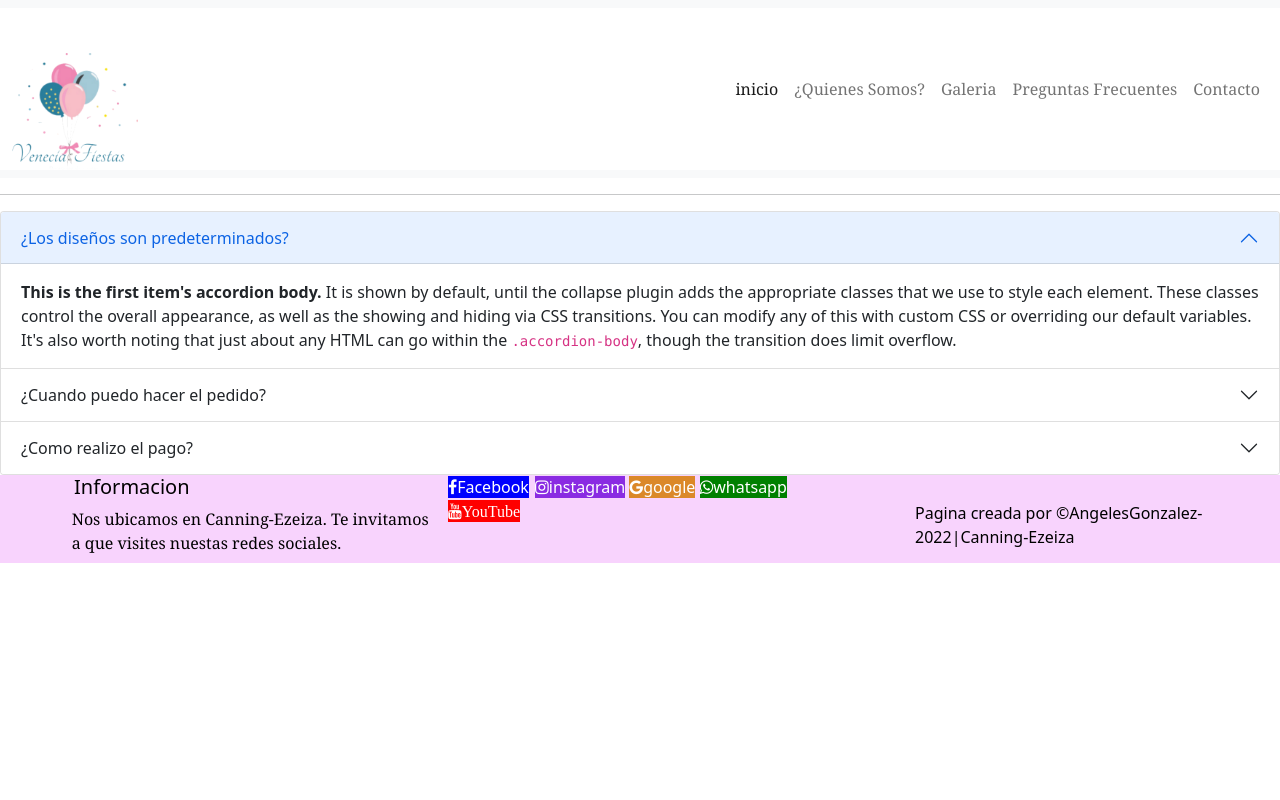
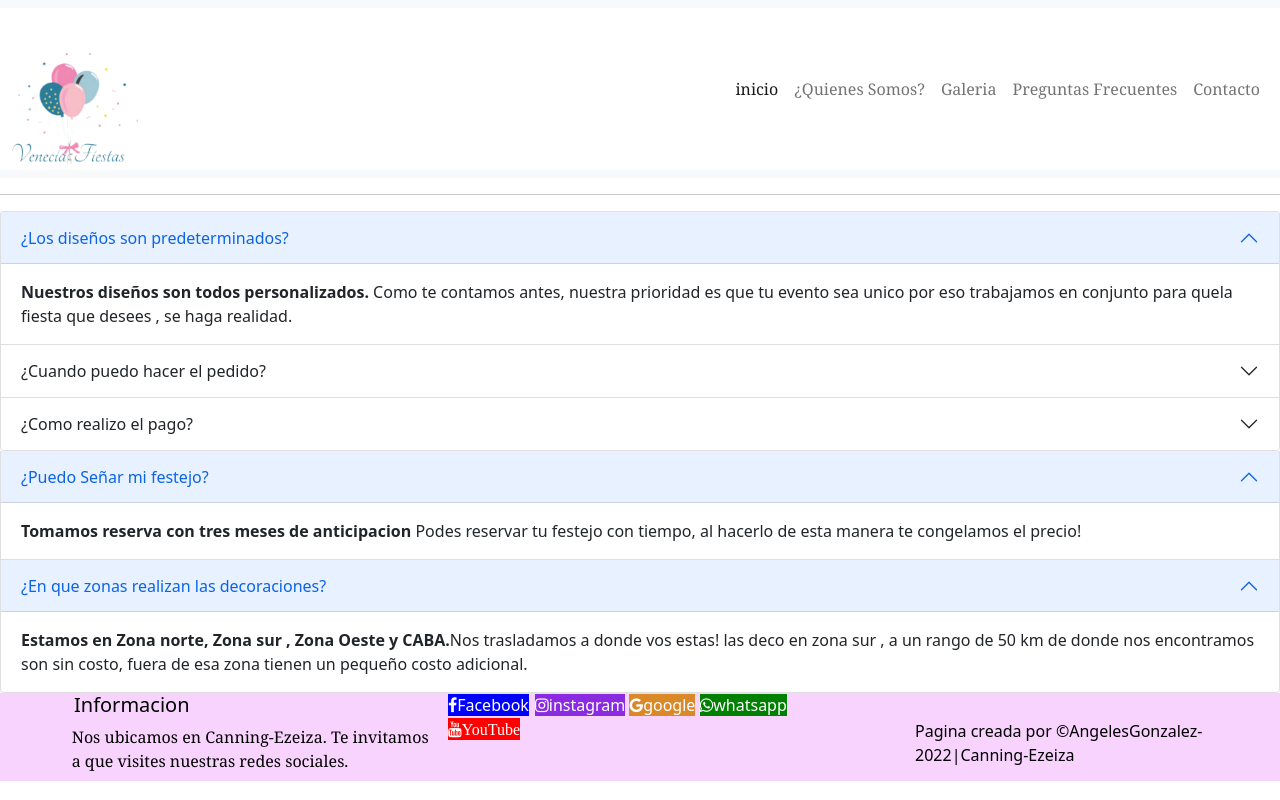
Before and after one commit to angelesga90/proyectofinal, a website: page paginas/Faq.html in a window 1280 px wide. Drawn offline with nearby package versions, Linux system fonts and the light colour scheme.

Commit message:
tercerentrega

```diff
--- a/paginas/Faq.html
+++ b/paginas/Faq.html
@@ -59,7 +59,8 @@
     </h2>
     <div id="panelsStayOpen-collapseOne" class="accordion-collapse collapse show" aria-labelledby="panelsStayOpen-headingOne">
       <div class="accordion-body">
-        <strong>This is the first item's accordion body.</strong> It is shown by default, until the collapse plugin adds the appropriate classes that we use to style each element. These classes control the overall appearance, as well as the showing and hiding via CSS transitions. You can modify any of this with custom CSS or overriding our default variables. It's also worth noting that just about any HTML can go within the <code>.accordion-body</code>, though the transition does limit overflow.
+        <strong>Nuestros diseños son todos personalizados.</strong> Como te contamos antes, nuestra prioridad es que tu evento sea unico
+        por eso trabajamos en conjunto para quela fiesta que desees , se haga realidad.
       </div>
     </div>
   </div>
@@ -71,7 +72,8 @@
     </h2>
     <div id="panelsStayOpen-collapseTwo" class="accordion-collapse collapse" aria-labelledby="panelsStayOpen-headingTwo">
       <div class="accordion-body">
-        <strong>This is the second item's accordion body.</strong> It is hidden by default, until the collapse plugin adds the appropriate classes that we use to style each element. These classes control the overall appearance, as well as the showing and hiding via CSS transitions. You can modify any of this with custom CSS or overriding our default variables. It's also worth noting that just about any HTML can go within the <code>.accordion-body</code>, though the transition does limit overflow.
+        <strong>El minimo de tiempo para realizar tu pedido son 20 dias</strong>Es muy importante este tiempo ya que es el que tenemos para realizar los diseños, si bien contamos con equipamientos propios
+        es importante que la reserva sea siempre anticipada.
       </div>
     </div>
   </div>
@@ -83,8 +85,31 @@
     </h2>
     <div id="panelsStayOpen-collapseThree" class="accordion-collapse collapse" aria-labelledby="panelsStayOpen-headingThree">
       <div class="accordion-body">
-        <strong>This is the third item's accordion body.</strong> It is hidden by default, until the collapse plugin adds the appropriate classes that we use to style each element. These classes control the overall appearance, as well as the showing and hiding via CSS transitions. You can modify any of this with custom CSS or overriding our default variables. It's also worth noting that just about any HTML can go within the <code>.accordion-body</code>, though the transition does limit overflow.
+        <strong>Contamos con todos los medios de pago</strong>Si leiste bien! los pagos pueden ser en efectivo o con tarjeta , podes consultar por nuestras cuotas!
       </div>
+    </div>
+  </div>
+</div>
+<div class="accordion-item">
+  <h2 class="accordion-header" id="panelsStayOpen-headingOne">
+    <button class="accordion-button" type="button" data-bs-toggle="collapse" data-bs-target="#panelsStayOpen-collapseOne" aria-expanded="true" aria-controls="panelsStayOpen-collapseOne">
+     ¿Puedo Señar mi festejo?
+    </button>
+  </h2>
+  <div id="panelsStayOpen-collapseOne" class="accordion-collapse collapse show" aria-labelledby="panelsStayOpen-headingOne">
+    <div class="accordion-body">
+      <strong>Tomamos reserva con tres meses de anticipacion</strong> Podes reservar tu festejo con tiempo, al hacerlo de esta manera te congelamos el precio!
+    </div>
+  </div>
+</div><div class="accordion-item">
+  <h2 class="accordion-header" id="panelsStayOpen-headingOne">
+    <button class="accordion-button" type="button" data-bs-toggle="collapse" data-bs-target="#panelsStayOpen-collapseOne" aria-expanded="true" aria-controls="panelsStayOpen-collapseOne">
+    ¿En que zonas realizan las decoraciones?
+    </button>
+  </h2>
+  <div id="panelsStayOpen-collapseOne" class="accordion-collapse collapse show" aria-labelledby="panelsStayOpen-headingOne">
+    <div class="accordion-body">
+      <strong>Estamos en Zona norte, Zona sur , Zona Oeste y CABA.</strong>Nos trasladamos a donde vos estas! las deco en zona sur , a un rango de 50 km de donde nos encontramos son sin costo, fuera de esa zona tienen un pequeño costo adicional.
     </div>
   </div>
 </div>
@@ -94,7 +119,7 @@
     <h2>Informacion</h2>
     <p>
       Nos ubicamos en Canning-Ezeiza.
-      Te invitamos a que visites nuestas
+      Te invitamos a que visites nuestras
       redes sociales.
     </p>
   </div>
--- a/scss/origen.scss
+++ b/scss/origen.scss
@@ -52,11 +52,11 @@ h1 {
      }
 }
 /*galeria*/
-.gallery {
-    margin: 5px;
-    border: 1px solid pink ;
-    float: left;
-    width: 200px;
+.gallery { margin: 5px;
+  border: 1px solid pink ;
+  float: left;
+  width: 200px;
+
   }
 
 .gallery:hover {
@@ -74,7 +74,7 @@ h1 {
   }
 /*quienes-somos*/
 .parrafo-dos{
-  @include textos(left,200%,$colorUno);
+  @include textos(left,300%,$colorUno);
 }
 img{
   margin-right: 50px;
```
Also changed, not shown: index.html (+2 -2 lines), paginas/contacto.html (+1 -1 lines), paginas/galeria.html (+10 -10 lines), paginas/quienes-somos.html (+11 -2 lines), estilos/stilo.css.
